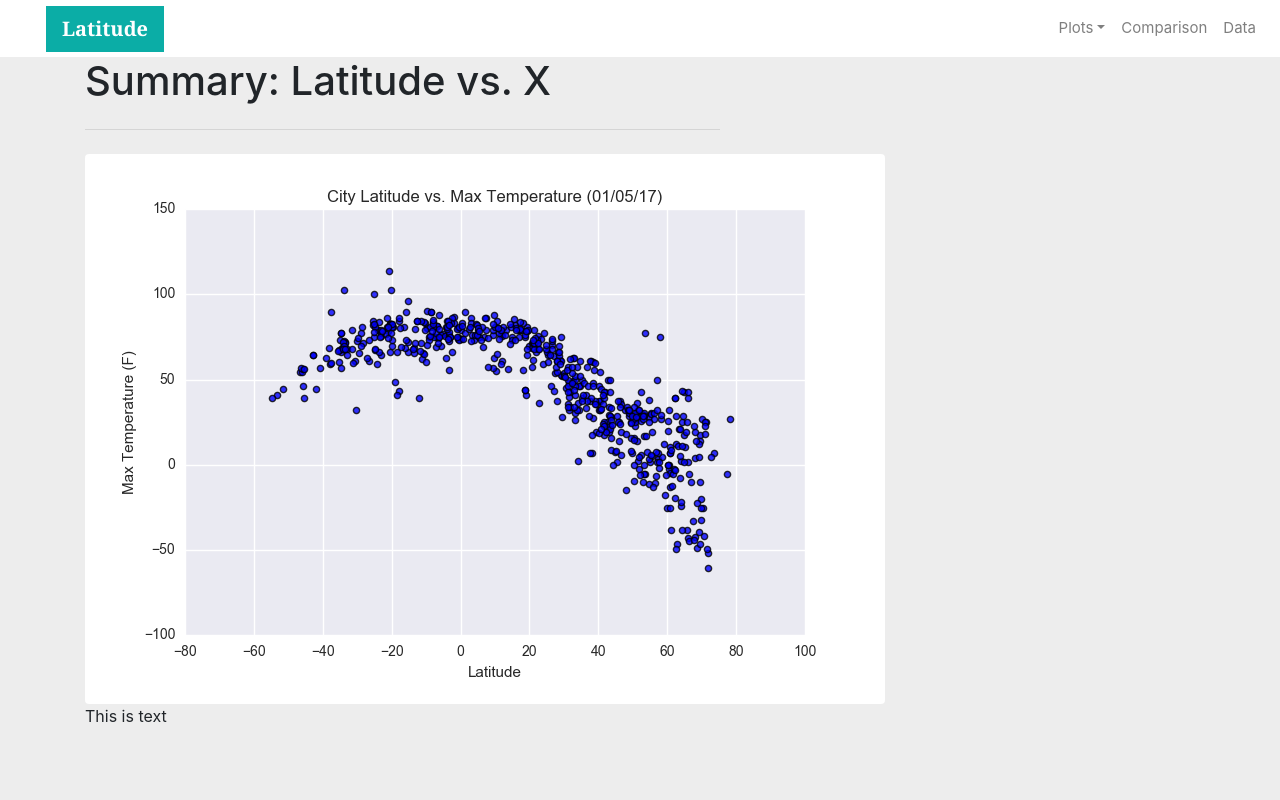
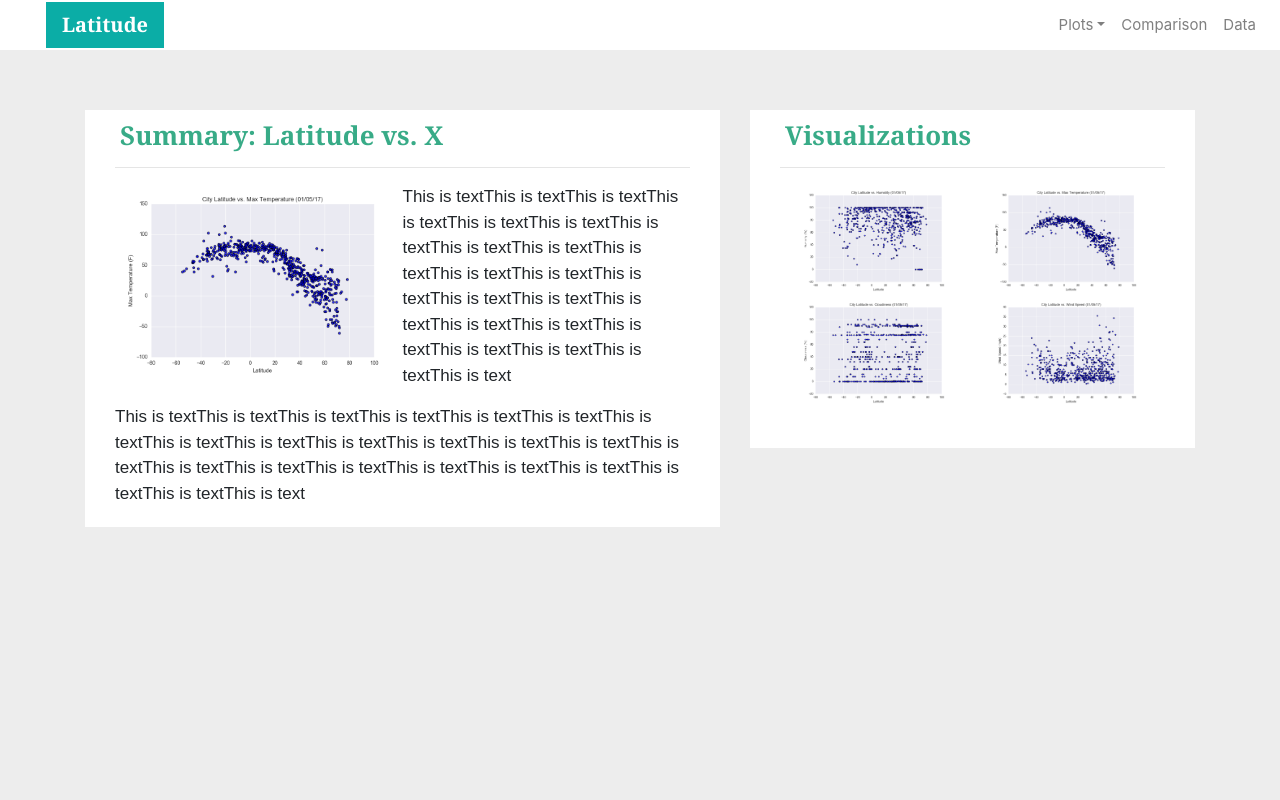
Before and after one commit to jplumlee/Web-Design-Challenge, a plain HTML site: page index.html in a window 1280 px wide. Shown: the top 800 px of the page. Drawn offline with nearby package versions, Linux system fonts and the light colour scheme.

Commit message:
Updated landing page

```diff
--- a/index.html
+++ b/index.html
@@ -4,12 +4,12 @@
 <head>
     <meta charset="utf-8">
     <meta name="viewport" content="width=device-width, initial-scale=1, shrink-to-fit=no">
+
     <title>Landing Page</title>
-<!-- CSS only -->
+
     <link rel="stylesheet" href="https://stackpath.bootstrapcdn.com/bootstrap/4.5.2/css/bootstrap.min.css" integrity="sha384-JcKb8q3iqJ61gNV9KGb8thSsNjpSL0n8PARn9HuZOnIxN0hoP+VmmDGMN5t9UJ0Z" crossorigin="anonymous">
+    <link rel="stylesheet" type="text/css" href="style.css">
 </head>
-
-<link rel="stylesheet" type="text/css" href="style.css">
 
 <body>
   <div class="navigation">
@@ -29,7 +29,6 @@
                   <a class="dropdown-item" href="humidity.html">Humidity</a>
                   <a class="dropdown-item" href="cloudiness.html">Cloudiness</a>
                   <a class="dropdown-item" href="windpseed.html">Wind Speed</a>
-
                 </div>
             </li>
             <li class="nav-item">
@@ -38,42 +37,50 @@
             <li class="nav-item">
               <a class="nav-link" href="data.html">Data</a>
             </li>
+
           </ul>
         </div>
       </nav>
+    </div>
+
       <div class="container">
-        <div class="row">
+        <section class="row">
           <div class="col-lg-7 col-md-12">
-        <h1 class="text-left">Summary: Latitude vs. X</h1>
-        <hr class="my-4">
-        <img src="WebVisualizations\assets\images\Fig1.png" alt="Latitude" class="rounded main-image">
-        <p>This is text</p>
+            <div class="description">
+              <h1 class="description-header">Summary: Latitude vs. X</h1>
+              <hr>
+              <img src="WebVisualizations\assets\images\Fig1.png" class="description-image" alt="Latitude">
+              <p>This is textThis is textThis is textThis is textThis is textThis is textThis is textThis is textThis is textThis is textThis is textThis is textThis is textThis is textThis is textThis is textThis is textThis is textThis is textThis is textThis is textThis is textThis is text
+              </p>
+              <p>This is textThis is textThis is textThis is textThis is textThis is textThis is textThis is textThis is textThis is textThis is textThis is textThis is textThis is textThis is textThis is textThis is textThis is textThis is textThis is textThis is textThis is textThis is text
+              </p>
             </div>
           </div>
 
           <div class="col-lg-5 col-md-12">
-      <div class="box">
-        <h2>Visualizations</h2>
+            <div class="panels">
+              <h2 class="panel-header">Visualizations</h2>
               <hr>
               <div class="container">
-      <div class="row" style="padding-bottom: 30px;">
+                  <div class="row">
                     <div class="col-6">
-        <a href="humidity.html"> <img src="WebVisualizations/assets/images/Fig2.png" class="rounded float-left thumbnail" alt="Humidity"></a>
+                      <a href="humidity.html"><img src="WebVisualizations/assets/images/Fig2.png" alt="Humidity">
+                      </a>
                     </div>
                     <div class="col-6">
-        <a href="humidity.html"> <img src="WebVisualizations/assets/images/Fig1.png" class="rounded float right thumbnail" alt="Max Temperature"></a>
+                      <a href="maxtemp.html"><img src="WebVisualizations/assets/images/Fig1.png" alt="Max Temperature">
+                      </a>
+                    </div>
+                    <div class="col-6">
+                      <a href="cloudiness.html"><img src="WebVisualizations/assets/images/Fig3.png" alt="Cloudiness">
+                      </a>
+                    </div>
+                    <div class="col-6">
+                      <a href="windspeed.html"><img src="WebVisualizations/assets/images/Fig4.png" alt="Wind Speed">
+                      </a>
                     </div>
                   </div>
-        <div class="row" style="padding-bottom: 30px;">
-        <div class="col-6">
-        <a href="cloudiness.html"> <img src="WebVisualizations/assets/images/Fig3.png" class="rounded float-left thumbnail" alt="Cloudiness"></a>
                   </div>
-        <div class="col-6">
-        <a href="windspeed.html"> <img src="WebVisualizations/assets/images/Fig4.png" class="rounded float-right thumbnail" lt="Wind Speed"></a>
-        </div>
-        </div>
-
-
               </div>
             </div>
     <!-- JS, Popper.js, and jQuery -->
@@ -81,6 +88,5 @@
     <script src="https://cdn.jsdelivr.net/npm/popper.js@1.16.1/dist/umd/popper.min.js" integrity="sha384-9/reFTGAW83EW2RDu2S0VKaIzap3H66lZH81PoYlFhbGU+6BZp6G7niu735Sk7lN" crossorigin="anonymous"></script>
     <script src="https://stackpath.bootstrapcdn.com/bootstrap/4.5.2/js/bootstrap.min.js" integrity="sha384-B4gt1jrGC7Jh4AgTPSdUtOBvfO8shuf57BaghqFfPlYxofvL8/KUEfYiJOMMV+rV" crossorigin="anonymous"></script>
 
-
 </body>
 </html>
--- a/style.css
+++ b/style.css
@@ -2,11 +2,22 @@ body{
   background-color: #EDEDED;
 }
 
+img{
+width:100%;
+height:100%;
+}
+
+p{
+font-family: Arial, Helvetica, sans-serif;
+font-size: 17px;
+}
+
 .navbar{
-  max-height: 57px;
+  max-height: 50px;
   background-color: white;
   font-size: 15px;
 }
+
 .navigation .navbar-brand{
   color: white;
   margin-left: 30px;
@@ -15,23 +26,46 @@ body{
   background-color: #0BADA6;
   font-family: Georgia, 'Times New Roman', Times, serif;
 }
-.navbar{
-  background-color: white;
-  font-size: 15px;
+
+.description {
+margin-top: 60px;
+margin-bottom 60px;
+padding: 10px 30px 5px;
+background-color: white;
 }
 
-.vizualization{
-width:50%
-height: 50%
+.description-header {
+pading-top: 15px;
+padding-left: 5px;
+color: #38ab87;
+font-size: 26px;
+font-weight: bold;
+font-family: Georgia, 'Times New Roman', Times, serif;
 }
-.box {
-  margin-top: 60px;
-  margin-bottom: 62px;
-  padding: 10px 20px 15px;
-  color:black;
-  background-color: white;
 
+.description-image {
+float: left;
+width: 50%;
+height: 50%;
 }
+
+.panels {
+margin-top: 60px;
+margin-bottom: 20px;
+padding: 10px 30px 40px;
+background-color: white;
+}
+
+.panel-header {
+pading-top: 15px;
+padding-left: 5px;
+color: #38ab87;
+font-size: 26px;
+font-weight: bold;
+font-family: Georgia, 'Times New Roman', Times, serif;
+}
+
+
 .button{
 margin-right: 30px;
 }
```
Lines whose indentation alone changed are shown as unchanged.
